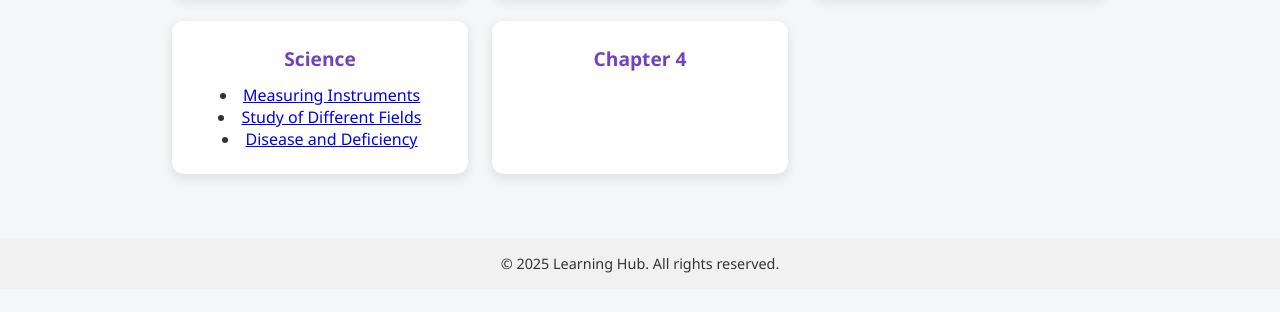
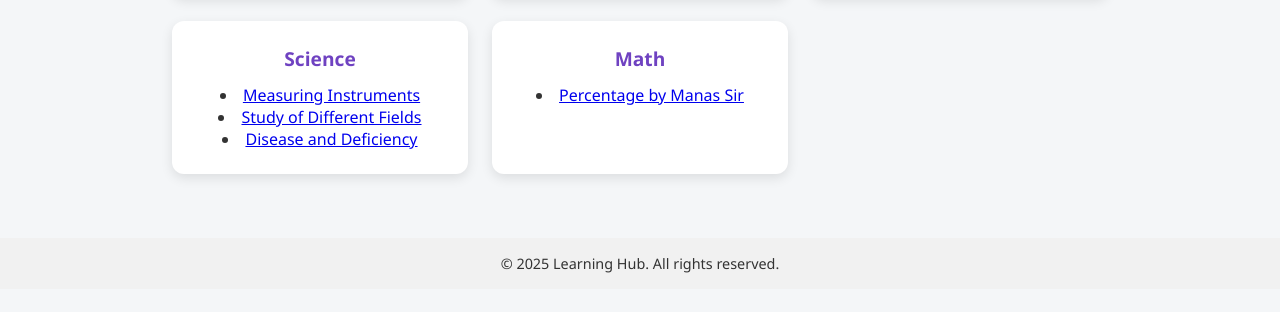
Before and after one commit to sandeepwebsite/gk, a plain HTML site: page gk.html in a window 1280 px wide. Shown: the part 376-688 px from the top of the page. Drawn offline with Linux system fonts and the light colour scheme.

Commit message:
Update gk.html

```diff
--- a/gk.html
+++ b/gk.html
@@ -130,7 +130,8 @@
       <li><a href="disease-and-deficiency.html">Disease and Deficiency</a></li>
     </div>
     <div class="chapter">
-      <h2>Chapter 4</h2>
+      <h2>Math</h2>
+      <li><a href="percentage-by-manas.html">Percentage by Manas Sir</a></li>
     </div>
   </section>
 
```
